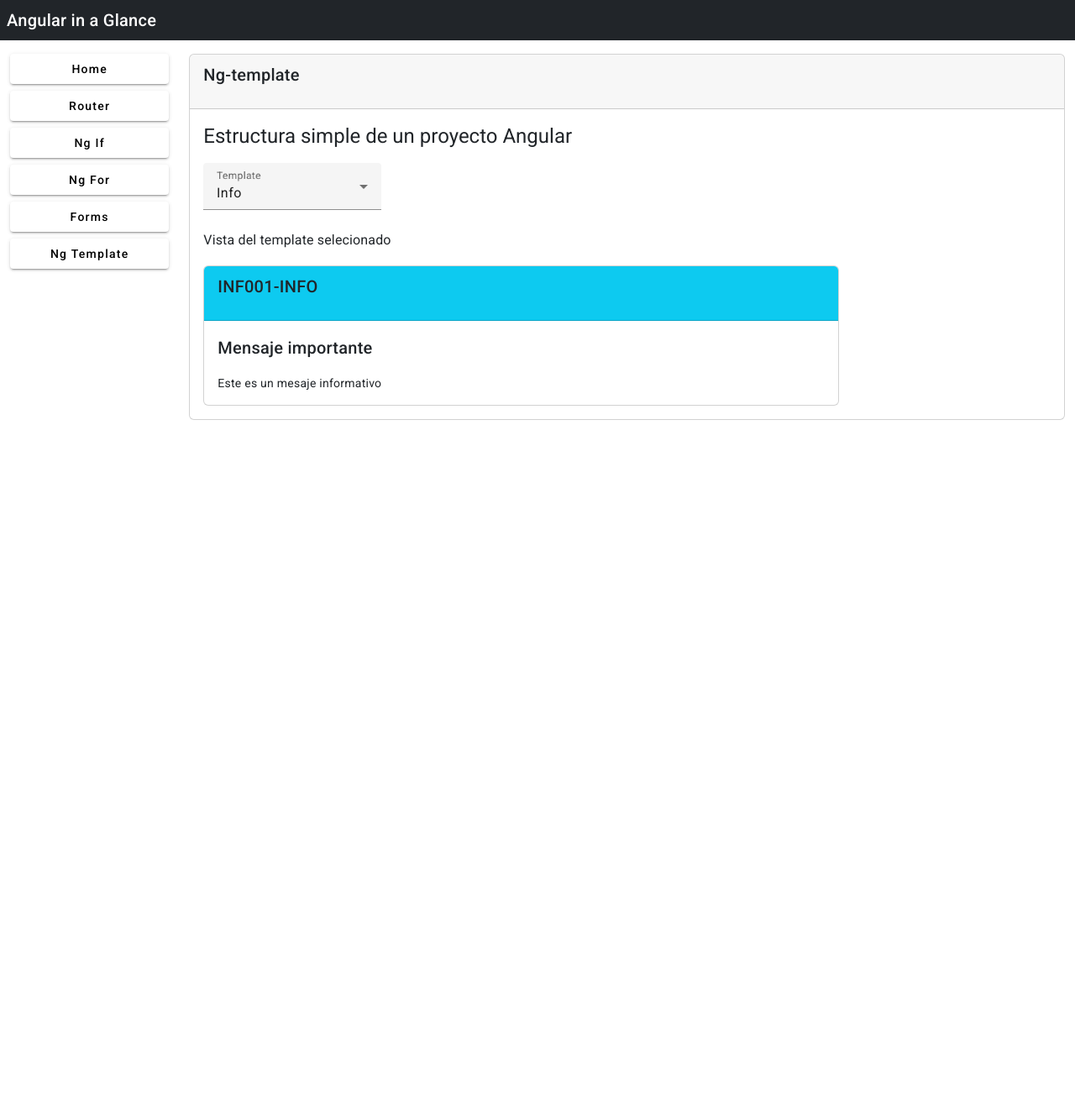
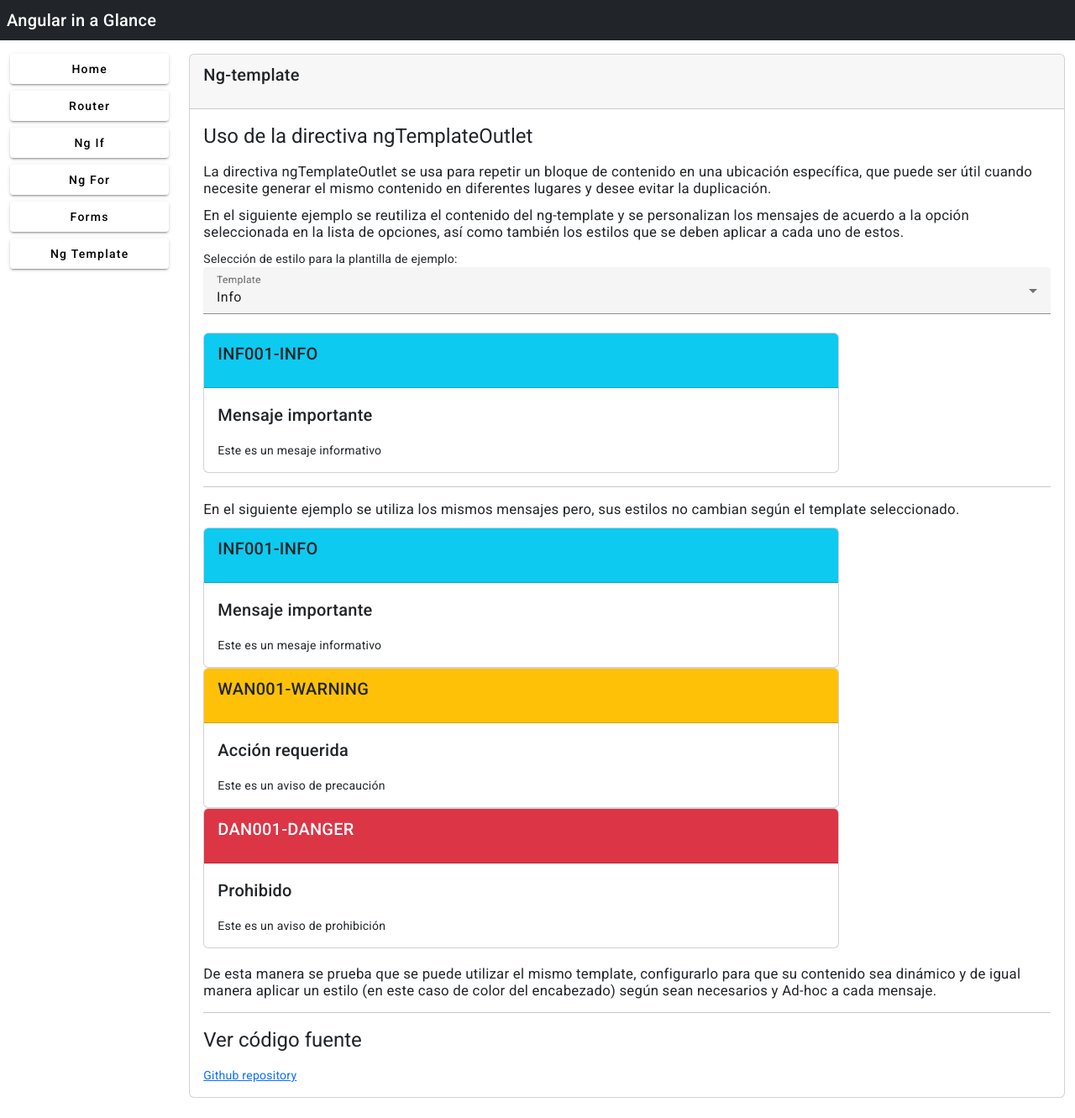
Before and after one commit to capgemini-salvgonz/pro-angular-5ed, an Angular app: page /ng-template in a window 1280 px wide. Shown: the whole page at 84% size. Before the commit the page ends 800 px from the top, so only its background shows below. Built offline with nearby package versions, Linux system fonts and the light colour scheme.

Commit message:
ng-template usos

```diff
--- a/src/app/components/ng-template/ngTemplate.html
+++ b/src/app/components/ng-template/ngTemplate.html
@@ -3,10 +3,22 @@
     <h2>Ng-template</h2>
   </div>
   <div class="card-body">
-    <h1 class="card-title">Estructura simple de un proyecto Angular</h1>
+    <h1 class="card-title">Uso de la directiva ngTemplateOutlet</h1>
     <div class="card-text">
 
-      <mat-form-field appearance="fill">
+      <p>
+        La directiva ngTemplateOutlet se usa para repetir un bloque de contenido en una ubicación específica, que puede
+        ser útil cuando necesite generar el mismo contenido en diferentes lugares y desee evitar la duplicación.
+      </p>
+
+      <p>
+        En el siguiente ejemplo se reutiliza el contenido del ng-template y se personalizan los mensajes de acuerdo
+        a la opción seleccionada en la lista de opciones, así como también los estilos que se deben aplicar a cada uno
+        de estos.
+      </p>
+
+      Selección de estilo para la plantilla de ejemplo:
+      <mat-form-field appearance="fill" class="w-100">
         <mat-label>Template</mat-label>
         <mat-select [(value)]="optionSelected">
           <mat-option value="Info">Info</mat-option>
@@ -15,17 +27,37 @@
         </mat-select>
       </mat-form-field>
 
-      <div>
-        <h3>Vista del template selecionado</h3>
-      </div>
-
       <ng-template *ngIf="optionSelected == 'Info'" [ngTemplateOutlet]="message"
         [ngTemplateOutletContext]="{message: 'Info'}" />
       <ng-template *ngIf="optionSelected == 'Warning'" [ngTemplateOutlet]="message"
         [ngTemplateOutletContext]="{message: 'Warning'}" />
       <ng-template *ngIf="optionSelected == 'Danger'" [ngTemplateOutlet]="message"
         [ngTemplateOutletContext]="{message: 'Danger'}" />
+
+      <hr />
+      <p>
+        En el siguiente ejemplo se utiliza los mismos mensajes pero, sus estilos no cambian según el template
+        seleccionado.
+      </p>
+      <ng-template [ngTemplateOutlet]="message" [ngTemplateOutletContext]="{message: 'Info'}" />
+      <ng-template [ngTemplateOutlet]="message" [ngTemplateOutletContext]="{message: 'Warning'}" />
+      <ng-template [ngTemplateOutlet]="message" [ngTemplateOutletContext]="{message: 'Danger'}" />
+
+      <br />
+      <p >
+        De esta manera se prueba que se puede utilizar el mismo template, configurarlo para que su contenido sea
+        dinámico
+        y de igual manera aplicar un estilo (en este caso de color del encabezado) según sean necesarios y Ad-hoc a cada
+        mensaje.
+      </p>
     </div>
+
+    <hr/>
+    <h1 class="card-title">Ver código fuente</h1>
+    <div >
+      <a class="card-link" target="_blank" href="https://github.com/capgemini-salvgonz/pro-angular-5ed">Github repository</a>
+    </div>
+
   </div>
 </div>
 
@@ -33,9 +65,13 @@
   <div *ngFor="let message of getMessage(text)">
     <div class="w-75">
       <div class="card">
-        <div class="card-header {{cssClass}}"> <h2>{{message?.id}}-{{message?.header?.toUpperCase()}}</h2></div>
+        <div class="card-header {{getClass(message?.header)}}">
+          <h2>{{message?.id}}-{{message?.header?.toUpperCase()}}</h2>
+        </div>
         <div class="card-body">
-          <div class="card-title"> <h2>{{message?.title}}</h2> </div>
+          <div class="card-title">
+            <h2>{{message?.title}}</h2>
+          </div>
           <div class="card-text"> {{message?.message}} </div>
         </div>
       </div>
--- a/src/app/components/ng-template/ngTemplate.ts
+++ b/src/app/components/ng-template/ngTemplate.ts
@@ -14,12 +14,12 @@ export class NgTemplate {
   ];
 
   getMessage(header: string = "Info") {
-    return [this.messages.find(m => m.header === header)];
+    return Array.of(this.messages.find(m => m.header === header));
   }
 
-  get cssClass(): string {
-    const style = 'bg-' + this.optionSelected.toLocaleLowerCase();
-    return this.optionSelected === 'Danger'
+  getClass(header: string = "Info"): string {
+    const style = 'bg-' + header.toLowerCase();
+    return header.toLowerCase() === 'danger'
     ? style + " text-white"
     : style;
   }
```
